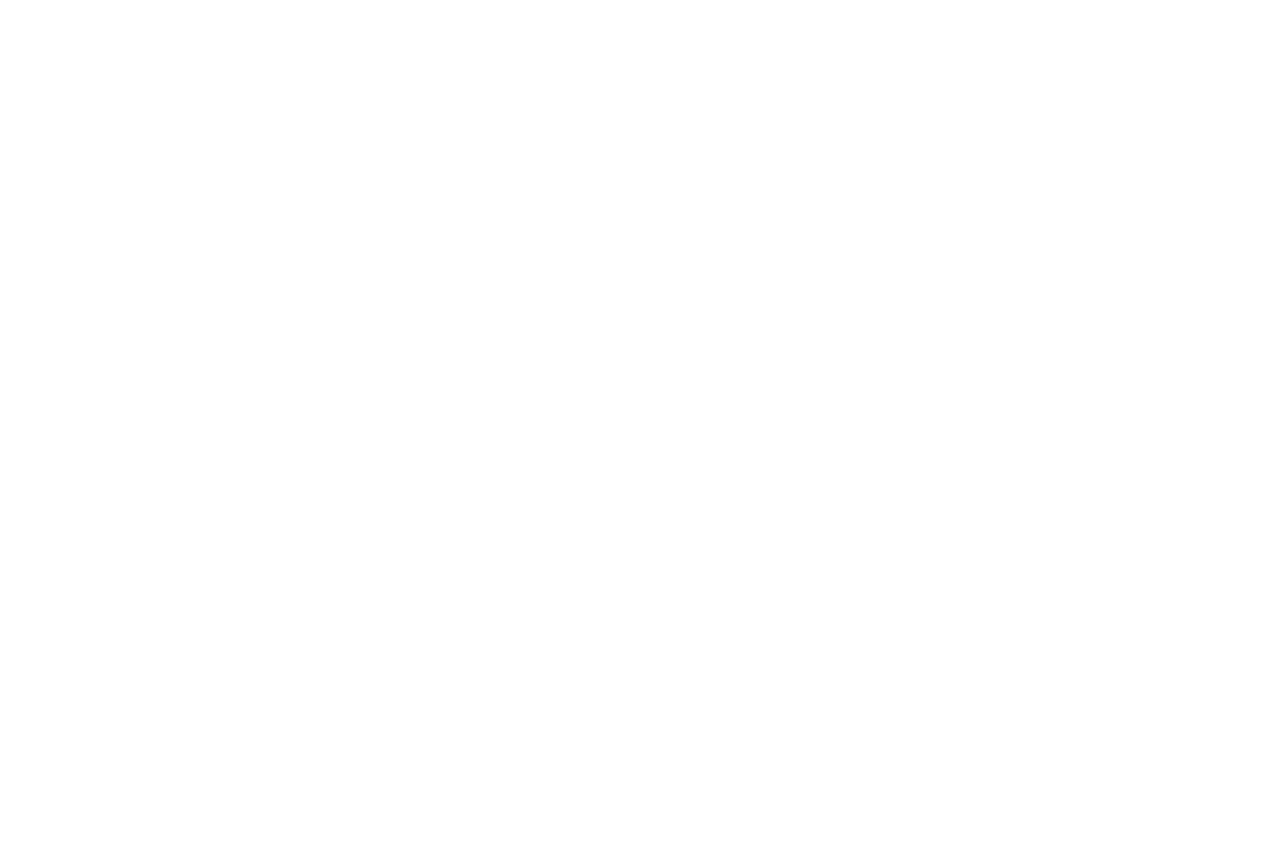
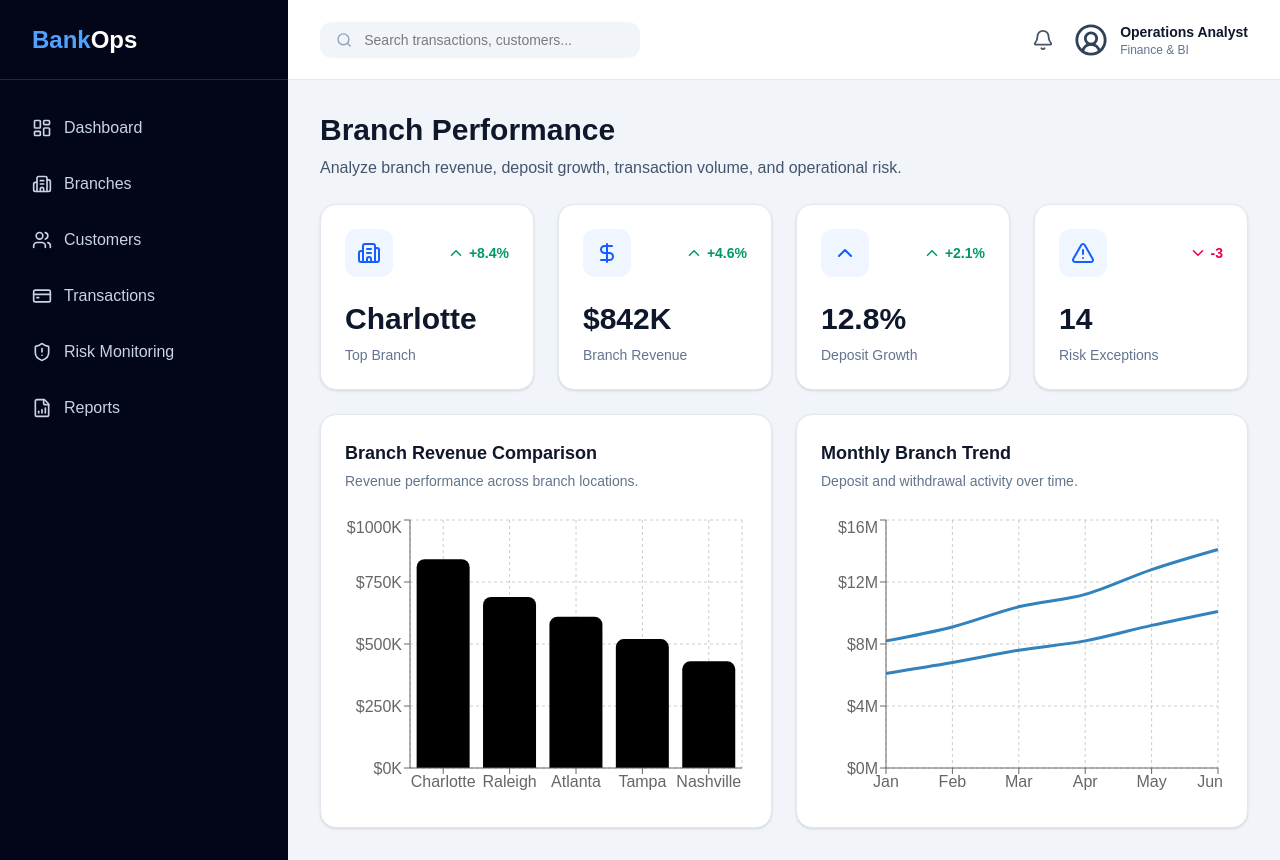
Before and after one commit to mlcadet/banking-finance-platform, a React app in the folder frontend/: page /branch-performance in a window 1280 px wide. Before the commit this address had no page. Before the commit the page ends 800 px from the top, so only its background shows below. Built offline with nearby package versions, Linux system fonts and the light colour scheme; the HTML template or start-up script is replaced by a standard one.

Commit message:
Add dashboard charts and KPI animations

```diff
--- a/frontend/src/App.jsx
+++ b/frontend/src/App.jsx
@@ -1,6 +1,7 @@
 import { BrowserRouter as Router, Routes, Route } from "react-router-dom";
 import LandingPage from "./pages/LandingPage";
 import Dashboard from "./pages/Dashboard";
+import BranchPerformance from "./pages/BranchPerformance";
 
 function App() {
   return (
@@ -11,7 +12,11 @@ function App() {
 
         {/* Dashboard */}
         <Route path="/dashboard" element={<Dashboard />} />
+
+        {/* Branch Performance */}
+        <Route path="/branch-performance" element={<BranchPerformance />} />
       </Routes>
+
     </Router>
   );
 }
--- a/frontend/src/components/layout/Navbar.jsx
+++ b/frontend/src/components/layout/Navbar.jsx
@@ -1,9 +1,10 @@
 import { useState } from "react";
 import { Link } from "react-router-dom";
 
+
 const navLinks = [
   { label: "Dashboard", path: "/dashboard" },
-  { label: "Branch Performance", path: "/branches" },
+  { label: "Branch Performance", path: "/branch-performance" },
   { label: "Customers", path: "/customers" },
   { label: "Transactions", path: "/transactions" },
   { label: "Risk", path: "/risk" },
@@ -17,9 +18,12 @@ export default function Navbar() {
     <nav className="w-full bg-white shadow-sm fixed top-0 left-0 z-50">
       <div className="max-w-7xl mx-auto px-6 h-20 flex items-center justify-between gap-6">
         {/* Logo */}
-        <h1 className="text-2xl font-bold text-blue-700 whitespace-nowrap">
+        <Link
+          to="/"
+          className="text-2xl font-bold text-blue-700 whitespace-nowrap"
+        >
           Bank<span className="text-gray-900">Ops</span>
-        </h1>
+        </Link>
 
         {/* Desktop Navigation */}
         <ul className="hidden lg:flex items-center gap-7 text-gray-700 font-medium whitespace-nowrap">
@@ -69,7 +73,7 @@ export default function Navbar() {
 
           <Link
             to="/dashboard"
-            className="w-full block bg-blue-600 text-white py-3 rounded-lg hover:bg-blue-700 transition"
+            className="w-full block text-center bg-blue-600 text-white py-3 rounded-lg hover:bg-blue-700 transition"
             onClick={() => setIsOpen(false)}
           >
             Launch Dashboard
--- /dev/null
+++ b/frontend/src/pages/BranchPerformance.jsx
@@ -0,0 +1,97 @@
+import DashboardLayout from "../components/layout/DashboardLayout";
+import KPICard from "../components/cards/KPICard";
+import BarChartBox from "../components/charts/BarChartBox";
+import LineChartBox from "../components/charts/LineChartBox";
+import { Building2, DollarSign, ChevronUp, AlertTriangle } from "lucide-react";
+import ScrollReveal from "../components/animation/ScrollReveal";
+
+const branchKpis = [
+  {
+    id: 1,
+    label: "Top Branch",
+    value: "Charlotte",
+    change: "+8.4%",
+    trend: "up",
+    icon: Building2,
+  },
+  {
+    id: 2,
+    label: "Branch Revenue",
+    value: "$842K",
+    change: "+4.6%",
+    trend: "up",
+    icon: DollarSign,
+  },
+  {
+    id: 3,
+    label: "Deposit Growth",
+    value: "12.8%",
+    change: "+2.1%",
+    trend: "up",
+    icon: ChevronUp,
+  },
+  {
+    id: 4,
+    label: "Risk Exceptions",
+    value: "14",
+    change: "-3",
+    trend: "down",
+    icon: AlertTriangle,
+  },
+];
+
+export default function BranchPerformance() {
+  return (
+    <DashboardLayout>
+      <div className="space-y-6">
+        <div>
+          <h1 className="text-3xl font-bold text-slate-900">
+            Branch Performance
+          </h1>
+
+          <p className="mt-2 text-slate-600">
+            Analyze branch revenue, deposit growth, transaction volume, and operational risk.
+          </p>
+        </div>
+
+        <div className="grid grid-cols-1 sm:grid-cols-2 xl:grid-cols-4 gap-6">
+          {branchKpis.map((kpi, index) => (
+            <ScrollReveal key={kpi.id} delay={index * 120}>
+              <KPICard {...kpi} />
+            </ScrollReveal>
+          ))}
+        </div>
+
+        <div className="grid grid-cols-1 xl:grid-cols-2 gap-6">
+          <div className="rounded-2xl bg-white border border-slate-200 p-6 shadow-sm">
+            <h2 className="text-lg font-bold text-slate-900">
+              Branch Revenue Comparison
+            </h2>
+
+            <p className="mt-1 text-sm text-slate-500">
+              Revenue performance across branch locations.
+            </p>
+
+            <div className="mt-6">
+              <BarChartBox />
+            </div>
+          </div>
+
+          <div className="rounded-2xl bg-white border border-slate-200 p-6 shadow-sm">
+            <h2 className="text-lg font-bold text-slate-900">
+              Monthly Branch Trend
+            </h2>
+
+            <p className="mt-1 text-sm text-slate-500">
+              Deposit and withdrawal activity over time.
+            </p>
+
+            <div className="mt-6">
+              <LineChartBox />
+            </div>
+          </div>
+        </div>
+      </div>
+    </DashboardLayout>
+  );
+}
```
